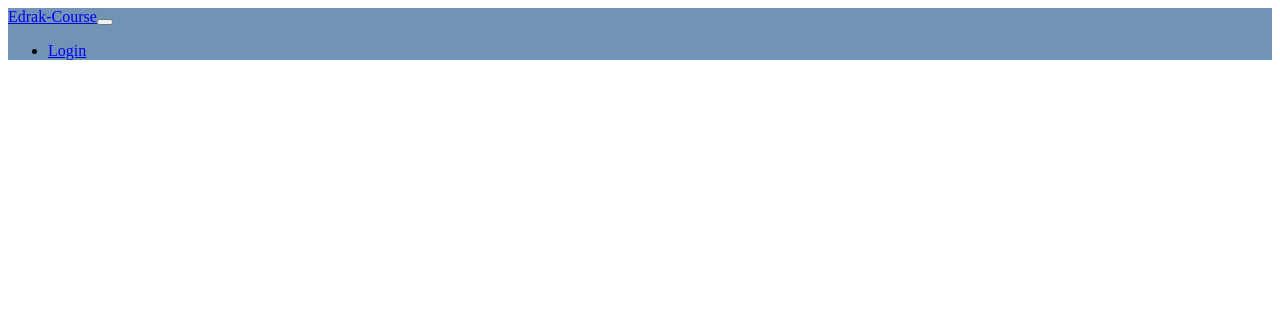
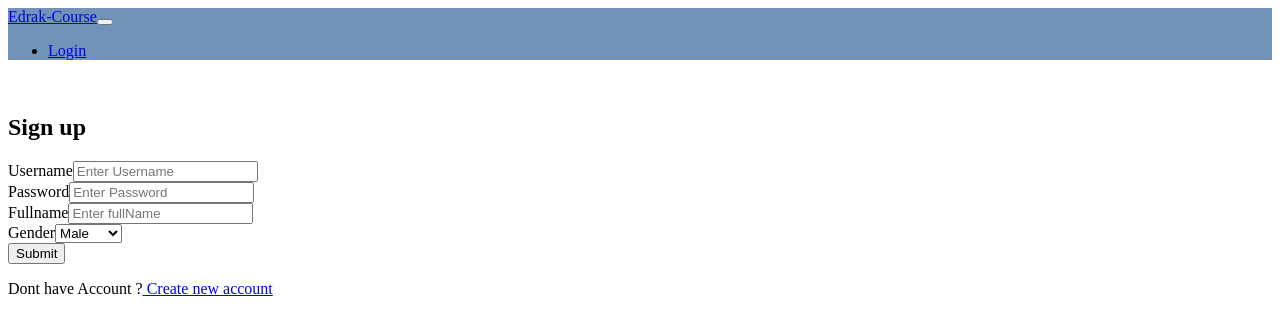
Before and after one commit to EdrakTask/AhmadAlyaaqba, a React app: page /user/Signup in a window 1280 px wide. Shown: the top 332 px of the page. Built offline with nearby package versions, Linux system fonts and the light colour scheme; no server answers; the HTML template or start-up script is replaced by a standard one.

Commit message:
add signup and start implement profile, fix some backend issues

```diff
--- a/react-client/src/components/User/Login.jsx
+++ b/react-client/src/components/User/Login.jsx
@@ -9,8 +9,7 @@ class Login extends React.Component {
       userName: '',
       password: '',
       message: '',
-      error: false,
-      success: false
+      error: false
     }
     this.onChange = this.onChange.bind(this);
     this.login = this.login.bind(this);
@@ -20,7 +19,6 @@ class Login extends React.Component {
     this.setState({
       [e.target.name]:e.target.value
     });
-    console.log(this.state)
   }
 
   login(){
@@ -31,14 +29,13 @@ class Login extends React.Component {
       data:this.state
     })
     .done (function (data) {
-      console.log(data)
       if (data.success === false) {
         that.setState({
           error: true,
           message: data.message
         })
       } else {
-        <Redirect to="/"/>
+        window.location.href = "/";
       }
     })
     .fail(function( jqXHR, textStatus ) {
@@ -56,11 +53,6 @@ class Login extends React.Component {
               {this.state.message}
             </div>
           )}
-          {this.state.success && (
-            <div className="alert alert-success" role="alert">
-              Welcome Back,{this.state.message}!! you can use website now
-            </div>
-          )}
           <div className="form-group">
             <label htmlFor="userName">Username</label>
             <input type="text" className="form-control" id="userName" placeholder="Enter Username" name="userName" value={this.userName} onChange={this.onChange}/>
@@ -70,7 +62,7 @@ class Login extends React.Component {
             <input type="password" className="form-control" id="password" placeholder="Enter Password" name="password" value={this.password} onChange={this.onChange}/>
           </div>
           <button className="btn btn-primary" onClick={this.login}>Submit</button>
-          <p>Dont have Account ?<Link to = {`/user/create`}> Create new account </Link></p>
+          <p>Dont have Account ?<Link to = {`/user/signup`}> Create new account </Link></p>
         </div>
       </div>
     )
--- a/react-client/src/components/User/Main.jsx
+++ b/react-client/src/components/User/Main.jsx
@@ -2,6 +2,8 @@ import React from 'react';
 import Navbar from './Navbar.jsx';
 import Home from './Home.jsx';
 import Login from './Login.jsx';
+import Signup from './Signup.jsx';
+import Profile from './Profile.jsx';
 import { browserHistory, Route, BrowserRouter as Router, Link } from 'react-router-dom';
 
 class Main extends React.Component {
@@ -16,6 +18,8 @@ class Main extends React.Component {
       <br/>
         <Route exact path="/" component={Home} />
         <Route path="/user/Login" component={Login} />
+        <Route path="/user/Signup" component={Signup} />
+        <Route path="/user/Profile" component={Profile} />
       </div>
     )
   }
--- a/react-client/src/components/User/Navbar.jsx
+++ b/react-client/src/components/User/Navbar.jsx
@@ -55,7 +55,6 @@ class Navbar extends React.Component {
   render() {
     const { auth, anchorEl } = this.state;
     const open = Boolean(anchorEl);
-    console.log(auth)
     return (
       <div>
         <nav className="navbar navbar-expand-lg navbar-light" style={{"backgroundColor": "#7193b8"}}>
@@ -81,22 +80,15 @@ class Navbar extends React.Component {
                       Menu
                     </a>
                     <div className="dropdown-menu" aria-labelledby="navbarDropdown">
-                      <Link className="dropdown-item" to = {`/user/login`} >
+                      <Link className="dropdown-item" to = {`/user/profile`} >
                         Profile
                       </Link>
                       <Link className="dropdown-item" to = {`/user/login`} >
                         Add course
                       </Link>
                       <div className="dropdown-divider"></div>
-                      <Link className="dropdown-item" to = {`/user/login`} >
-                      Logout
-                      </Link>
+                      <a className="dropdown-item" href="/api/user/logout">Logout</a>
                     </div>
-                  </li>
-                  <li className="nav-item">
-                    <Link className="nav-link" to = {`/user/login`} >
-                      Logout
-                    </Link>
                   </li>
                 </ul>
               )}
--- /dev/null
+++ b/react-client/src/components/User/Profile.jsx
@@ -0,0 +1,45 @@
+import React from 'react';
+import {NavLink, Link, Redirect} from 'react-router-dom';
+import $ from 'jquery';
+
+class Profile extends React.Component {
+  constructor(props) {
+    super(props);
+    this.state = {
+      user:[]
+    }
+    this.getData = this.getData.bind(this);
+  }
+
+  componentWillMount() {
+    this.getData();
+  }
+
+  getData(){
+    var that = this;
+    $.ajax({
+      url: `/api/user`,
+      method: 'GET',
+    })
+    .done (function (data) {
+      that.setState({
+        user:data.user
+      })
+    })
+    .fail(function( jqXHR, textStatus ) {
+      alert(`Error in retrive, ${textStatus}`);
+    })
+  }
+
+  render(){
+    if (this.state.user.length === 0) {
+      return (<h3> Please Login </h3>)
+    }
+    return(
+      <div className="container-fluid">
+        {this.state.user.fullName}
+      </div>
+    )
+  }
+}
+export default Profile;
--- /dev/null
+++ b/react-client/src/components/User/Signup.jsx
@@ -0,0 +1,85 @@
+import React from 'react';
+import {NavLink, Link} from 'react-router-dom';
+import $ from 'jquery';
+
+class Signup extends React.Component {
+  constructor(props) {
+    super(props);
+    this.state = {
+      userName: '',
+      password: '',
+      fullName:'',
+      gender:'Male',
+      message: '',
+      error: false
+    }
+    this.onChange = this.onChange.bind(this);
+    this.Signup = this.Signup.bind(this);
+  }
+
+  onChange(e){
+    this.setState({
+      [e.target.name]:e.target.value
+    });
+    console.log(this.state)
+  }
+
+  Signup(){
+    var that = this;
+    $.ajax({
+      url: `/api/user/create`,
+      method: 'POST',
+      data:this.state
+    })
+    .done (function (data) {
+      if (data.success === false) {
+        that.setState({
+          error: true,
+          message: data.message
+        })
+      } else {
+        window.location.href = "/user/login";
+      }
+    })
+    .fail(function( jqXHR, textStatus ) {
+      alert(`Error in login, ${textStatus}`);
+    })
+  }
+
+  render(){
+    return(
+      <div className="container-fluid">
+        <div className="jumbotron">
+          <h2 className="display-4">Sign up</h2>
+          {this.state.error && (
+            <div className="alert alert-danger" role="alert">
+              {this.state.message}
+            </div>
+          )}
+          <div className="form-group">
+            <label htmlFor="userName">Username</label>
+            <input type="text" className="form-control" id="userName" placeholder="Enter Username" name="userName" value={this.state.userName} onChange={this.onChange}/>
+          </div>
+          <div className="form-group">
+            <label htmlFor="password">Password</label>
+            <input type="password" className="form-control" id="password" placeholder="Enter Password" name="password" value={this.state.password} onChange={this.onChange}/>
+          </div>
+          <div className="form-group">
+            <label htmlFor="fullName">Fullname</label>
+            <input type="text" className="form-control" id="fullName" placeholder="Enter fullName" name="fullName" value={this.state.fullName} onChange={this.onChange}/>
+          </div>
+          <div class="form-group">
+            <label htmlFor="Gender">Gender</label>
+            <select class="form-control" id="Gender" name="gender" value={this.state.gender} onChange={this.onChange}>
+              <option value="Male">Male</option>
+              <option value="Female">Female</option>
+            </select>
+          </div>
+          <button className="btn btn-primary" onClick={this.Signup}>Submit</button>
+          <p>Dont have Account ?<Link to = {`/user/create`}> Create new account </Link></p>
+        </div>
+      </div>
+    )
+  }
+}
+export default Signup;
```
Also changed, not shown: 2 other files (tests, documents, lock files or other folders).
